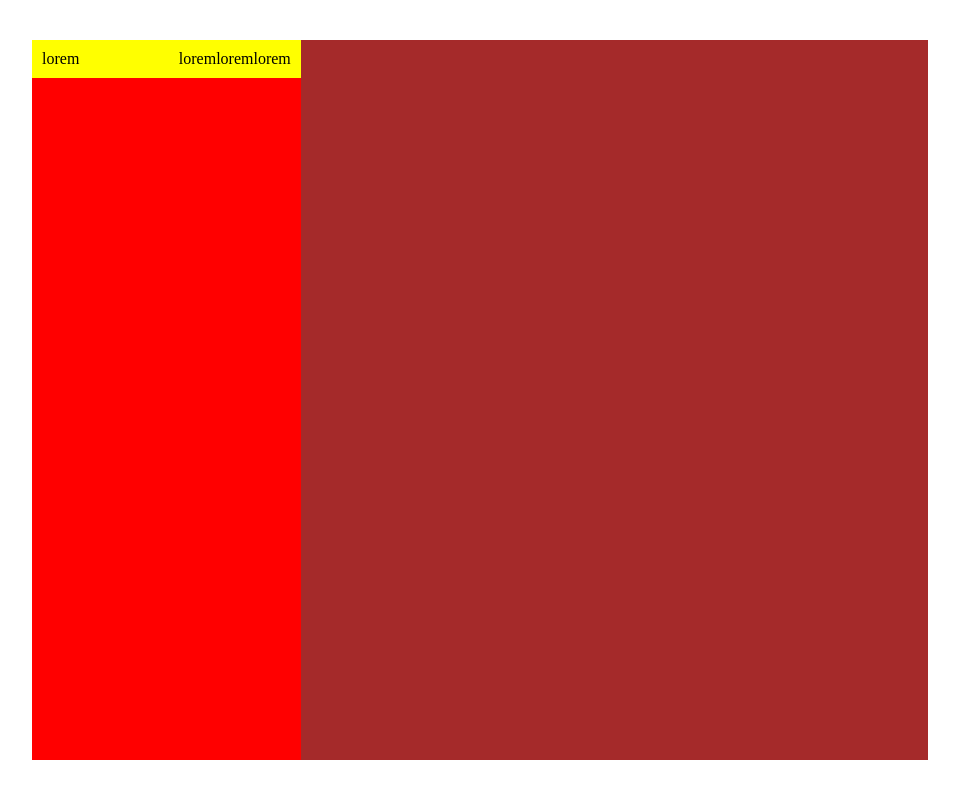
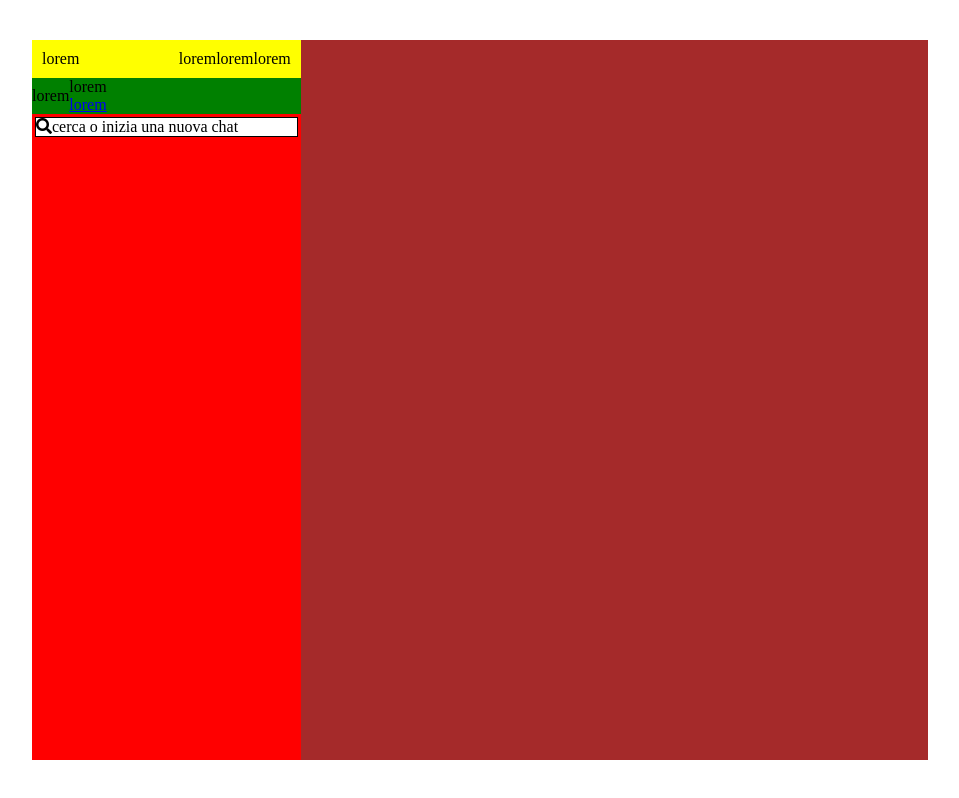
Before and after one commit to Simone978/js-html-css-boolzap, a plain HTML site: page index.html in a window 1280 px wide. Shown: the whole page, without its empty margins (160-1119 px from the left). Drawn offline with nearby package versions, Linux system fonts and the light colour scheme.

Commit message:
Creati blocchi header, ricerca e notifica

```diff
--- a/css/style.css
+++ b/css/style.css
@@ -36,6 +36,22 @@
   display: flex;
 }
 
+.notify {
+  display: flex;
+  background-color: green;
+}
+
+.icon_left {
+  line-height: 35px;
+}
+
+.search {
+  display: flex;
+  background-color: white;
+  border: 1px solid black;
+  margin: 3px;
+}
+
 .window {
   width: 70%;
   height: 100%;
--- a/index.html
+++ b/index.html
@@ -2,6 +2,7 @@
 <html lang="en" dir="ltr">
   <head>
     <meta charset="utf-8">
+    <link rel="stylesheet" href="https://cdnjs.cloudflare.com/ajax/libs/font-awesome/5.11.2/css/all.css" integrity="sha256-46qynGAkLSFpVbEBog43gvNhfrOj+BmwXdxFgVK/Kvc=" crossorigin="anonymous" />
     <link rel="stylesheet" href="css/style.css">
     <title></title>
   </head>
@@ -13,12 +14,24 @@
           <div class="header_left">
             <p>lorem</p>
           </div>
-
           <div class="header_right">
             <p>lorem</p>
             <p>lorem</p>
             <p>lorem</p>
           </div>
+        </div>
+        <div class="notify">
+          <div class="icon_left">
+            <p>lorem</p>
+          </div>
+          <div class="icon_text">
+            <p>lorem</p>
+            <a href="#">lorem</a>
+          </div>
+        </div>
+        <div class="search">
+          <i class="fas fa-search"></i>
+          <p>cerca o inizia una nuova chat</p>
         </div>
 
       </div>
```
